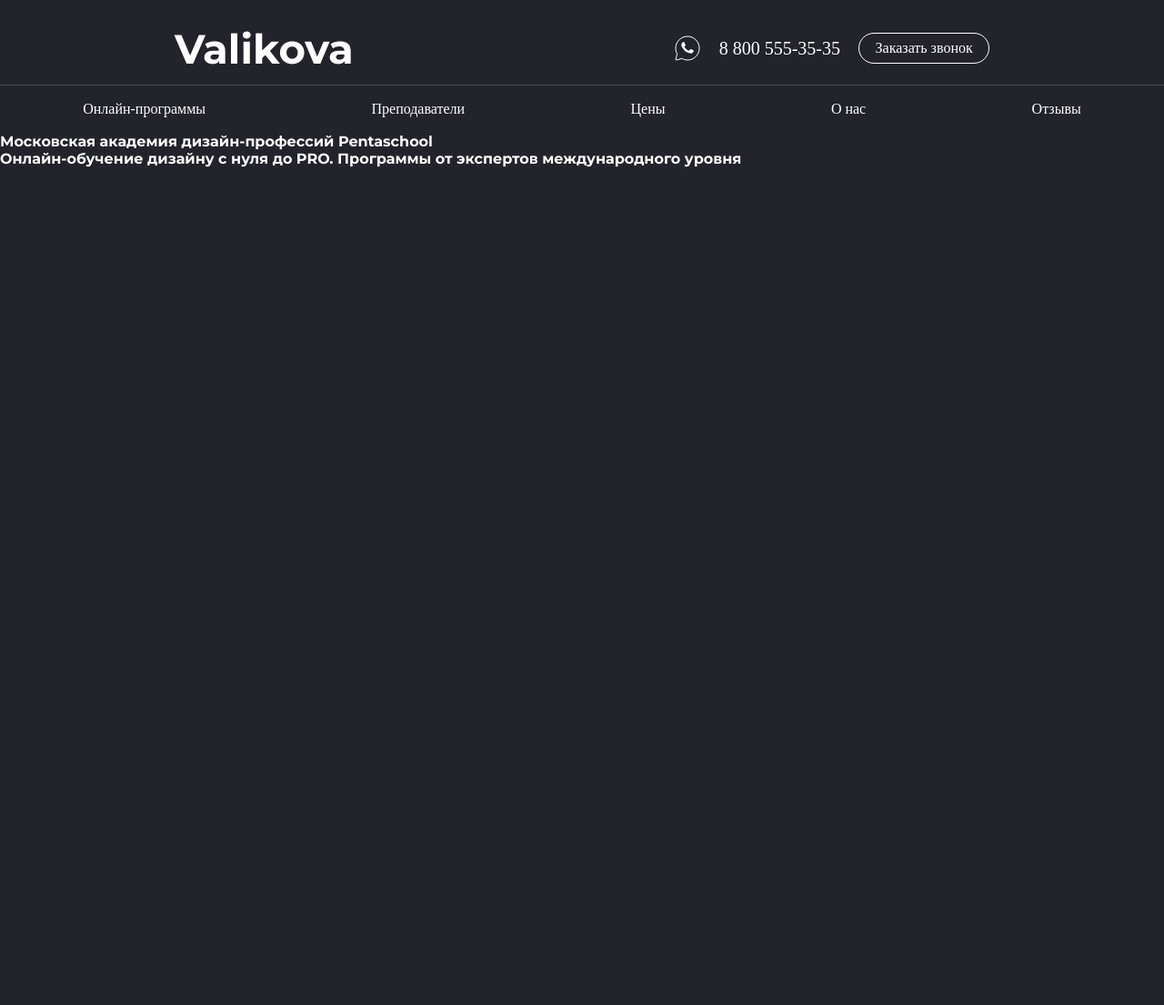
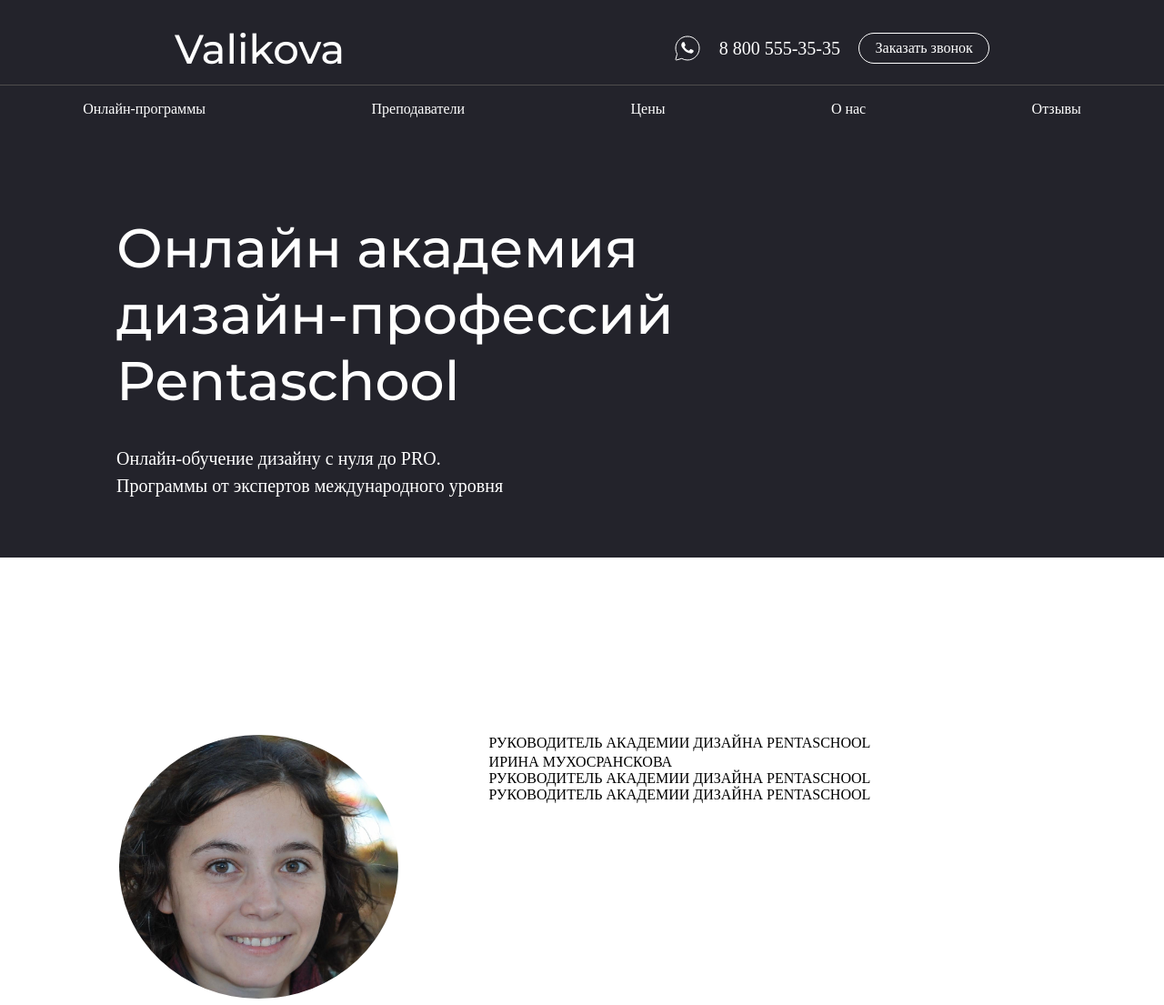
Before and after one commit to UppercutsFromKupchino/Sasha_diplom, a Flask app: page / in a window 1280 px wide. Shown: the whole page at 91% size. Before the commit the page ends 184 px from the top, so only its background shows below. Run offline with Flask 3, Linux system fonts and the light colour scheme.

Commit message:
first page html+css

```diff
--- a/static/css/index.css
+++ b/static/css/index.css
@@ -2,7 +2,7 @@
     background-color: #23232b;
     color: #FFFFFF;
     font-family: 'Montserrat', sans-serif;
-    height: 100vh;
+    padding-bottom: 5%;
 }
 .header-bar-top {
     display: flex;
@@ -43,6 +43,39 @@
 .header-bar-bottom div {
     cursor: pointer;
 }
+.header-body-left {
+    width: 60%;
+}
+.header-body {
+    margin-top: 7%;
+    margin-left: 10%;
+}
+.header-body-left > div:nth-child(1) {
+    font-size: 60px;
+    margin-bottom: 5%;
+}
+.header-body-left > div:nth-child(2) {
+    font: 20px/30px Montserrat-Regular;
+}
+.index-body {
+    padding: 0 10% 0 10%;
+    padding-top: 15%;
+    display: flex;
+}
+.index-body-left {
+    width: 30%;
+}
+.index-body-left > img {
+    margin: 1%;
+    border-radius: 100%;
+    width: 100%;
+}
+.index-body-right {
+    margin-left: 10%;
+}
+.index-body-right > div:nth-child(1) {
+    font: 16px/24px Montserrat-Medium;
+}
 body {
     margin: 0;
 }
--- a/templates/index.html
+++ b/templates/index.html
@@ -4,7 +4,7 @@
     <meta charset="UTF-8">
     <title>Курсы дизайна онлайн</title>
     <link rel="stylesheet" href="static/css/index.css"/>
-    <link href="https://fonts.googleapis.com/css2?family=Montserrat:wght@700&display=swap" rel="stylesheet">
+    <link href="https://fonts.googleapis.com/css2?family=Montserrat:wght@500;700&display=swap" rel="stylesheet">
 </head>
 <body>
     <div class="header">
@@ -30,15 +30,23 @@
         </div>
         <div class="header-body">
             <div class="header-body-left">
-                <div>Московская академия дизайн-профессий Pentaschool</div>
-                <div>Онлайн-обучение дизайну с нуля до PRO. Программы от экспертов международного уровня</div>
+                <div>Онлайн академия дизайн-профессий Pentaschool</div>
+                <div>Онлайн-обучение дизайну с нуля до PRO.<br>Программы от экспертов международного уровня</div>
                 <div></div>
             </div>
             <div class="header-body-right"></div>
         </div>
     </div>
     <div class="index-body">
-
+        <div class="index-body-left">
+            <img src="static/images/founder-photo.jpg">
+        </div>
+        <div class="index-body-right">
+            <div>РУКОВОДИТЕЛЬ АКАДЕМИИ ДИЗАЙНА PENTASCHOOL</div>
+            <div>ИРИНА МУХОСРАНСКОВА</div>
+            <div>РУКОВОДИТЕЛЬ АКАДЕМИИ ДИЗАЙНА PENTASCHOOL</div>
+            <div>РУКОВОДИТЕЛЬ АКАДЕМИИ ДИЗАЙНА PENTASCHOOL</div>
+        </div>
     </div>
     <div class="footer">
 
```
Also changed, not shown: static/images/founder-photo.jpg (added).
